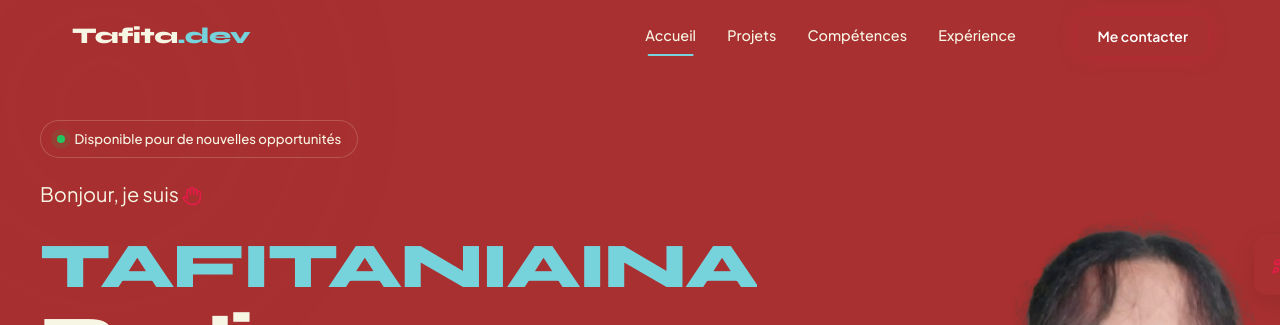
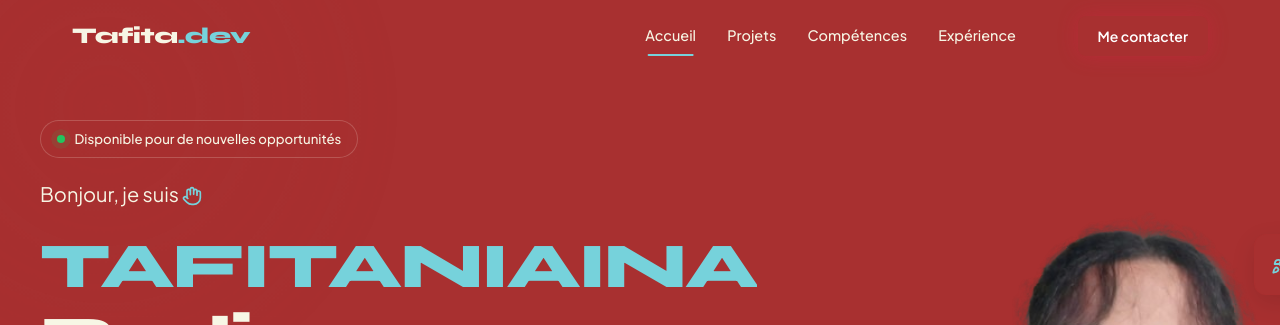
Before and after one commit to TafitaNiainaperline/Portfolio-Tafitaniaina-Perline, a Next.js app: page / in a window 1280 px wide. Shown: the top 325 px of the page. Built offline with nearby package versions, Linux system fonts and the light colour scheme.

Commit message:
update Hero icon colors

```diff
--- a/src/components/Hero/Hero.tsx
+++ b/src/components/Hero/Hero.tsx
@@ -49,7 +49,7 @@ export default function Hero() {
           </div>
 
           <p className={`${styles.greeting} reveal`}>
-            Bonjour, je suis <Hand size={20} style={{ display: 'inline', verticalAlign: 'middle', color: '#e11d48' }} />
+            Bonjour, je suis <Hand size={20} style={{ display: 'inline', verticalAlign: 'middle', color: '#76D2DB' }} />
           </p>
 
           <h1 className={`${styles.name} reveal`}>
@@ -101,7 +101,6 @@ export default function Hero() {
           <div className={`${styles.photoCard} reveal`}>
             <div className={styles.photoPlaceholder}>
               <Image src="/tafita.png" alt="TAFITANIAINA Perline" fill style={{ objectFit: 'cover', borderRadius: '24px' }} />
-              <div className={styles.photoRing} />
             </div>
 
             {/* Nametag overlay */}
@@ -117,7 +116,7 @@ export default function Hero() {
           {/* Floating stat cards */}
           <div className={styles.floatCards}>
             <div className={`${styles.floatCard} ${styles.floatCard1}`}>
-              <Rocket size={22} color="#e11d48" />
+              <Rocket size={22} color="#76D2DB" />
               <div>
                 <p className={styles.floatValue}>10</p>
                 <p className={styles.floatLabel}>Projets</p>
@@ -125,7 +124,7 @@ export default function Hero() {
             </div>
 
             <div className={`${styles.floatCard} ${styles.floatCard2}`}>
-              <Clock size={22} color="#e11d48" />
+              <Clock size={22} color="#76D2DB" />
               <div>
                 <p className={styles.floatValue}>2+</p>
                 <p className={styles.floatLabel}>Ans</p>
@@ -133,7 +132,7 @@ export default function Hero() {
             </div>
 
             <div className={`${styles.floatCard} ${styles.floatCard3}`}>
-              <CheckCircle size={22} color="#e11d48" />
+              <CheckCircle size={22} color="#76D2DB" />
               <div>
                 <p className={styles.floatValue}>100%</p>
                 <p className={styles.floatLabel}>Satisfaction</p>
```
